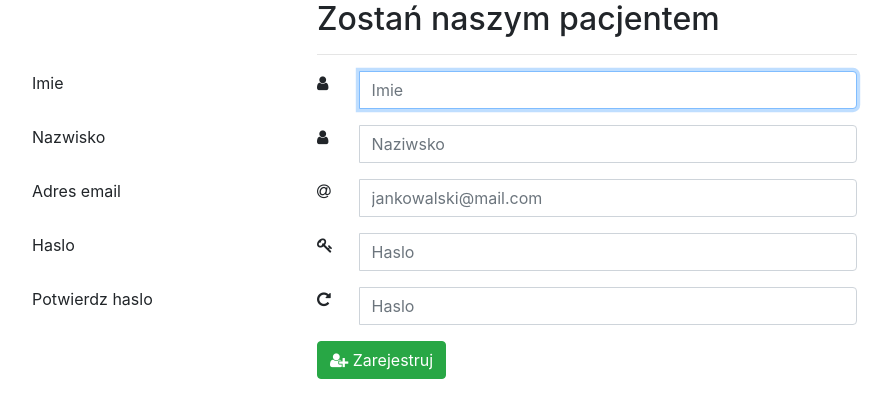
After one commit to Salixu/clinicProject, a PHP site: page /app/views/registration.html in a window 1280 px wide. The commit adds this page. Shown: the top 418 px of the page, without its empty margins (53-945 px from the left). Run offline with PHP 8.4, Linux system fonts and the light colour scheme; some libraries are stand-ins or nearby versions.

Commit message:
add registration html

```diff
--- /dev/null
+++ b/app/views/registration.html
@@ -0,0 +1,137 @@
+<!DOCTYPE html>
+<html lang="en">
+<head>
+    <!-- Standard Meta -->
+    <meta charset="utf-8"/>
+    <meta http-equiv="X-UA-Compatible" content="IE=edge,chrome=1"/>
+    <meta name="viewport" content="width=device-width, initial-scale=1.0, maximum-scale=1.0">
+    <link href="https://maxcdn.bootstrapcdn.com/bootstrap/4.0.0/css/bootstrap.min.css" rel="stylesheet" id="bootstrap-css">
+    <script src="https://maxcdn.bootstrapcdn.com/bootstrap/4.0.0/js/bootstrap.min.js"></script>
+    <script src="https://code.jquery.com/jquery-1.11.1.min.js"></script>
+
+    <!-- Site Properties -->
+    <title>Bootstrap 4 Register Form</title>
+
+    <!-- Stylesheets -->
+    <link rel="stylesheet" href="https://maxcdn.bootstrapcdn.com/font-awesome/4.6.1/css/font-awesome.min.css">
+</head>
+<body>
+<div class="container">
+    <form class="form-horizontal" role="form" method="POST" action="/register">
+        <div class="row">
+            <div class="col-md-3"></div>
+            <div class="col-md-6">
+                <h2>Zostań naszym pacjentem</h2>
+                <hr>
+            </div>
+        </div>
+        <div class="row">
+            <div class="col-md-3 field-label-responsive">
+                <label for="name">Imie</label>
+            </div>
+            <div class="col-md-6">
+                <div class="form-group">
+                    <div class="input-group mb-2 mr-sm-2 mb-sm-0">
+                        <div class="input-group-addon" style="width: 2.6rem"><i class="fa fa-user"></i></div>
+                        <input type="text" name="name" class="form-control" id="name"
+                               placeholder="Imie" required autofocus>
+                    </div>
+                </div>
+            </div>
+            <div class="col-md-3">
+                <div class="form-control-feedback">
+                        <span class="text-danger align-middle">
+                            <!-- Put name validation error messages here -->
+                        </span>
+                </div>
+            </div>
+        </div>
+        <div class="row">
+            <div class="col-md-3 field-label-responsive">
+                <label for="naziwsko">Nazwisko</label>
+            </div>
+            <div class="col-md-6">
+                <div class="form-group">
+                    <div class="input-group mb-2 mr-sm-2 mb-sm-0">
+                        <div class="input-group-addon" style="width: 2.6rem"><i class="fa fa-user"></i></div>
+                        <input type="text" name="naziwsko" class="form-control" id="naziwsko"
+                               placeholder="Naziwsko" required autofocus>
+                    </div>
+                </div>
+            </div>
+            <div class="col-md-3">
+                <div class="form-control-feedback">
+                        <span class="text-danger align-middle">
+                            <!-- Put name validation error messages here -->
+                        </span>
+                </div>
+            </div>
+        </div>
+        <div class="row">
+            <div class="col-md-3 field-label-responsive">
+                <label for="email">Adres email</label>
+            </div>
+            <div class="col-md-6">
+                <div class="form-group">
+                    <div class="input-group mb-2 mr-sm-2 mb-sm-0">
+                        <div class="input-group-addon" style="width: 2.6rem"><i class="fa fa-at"></i></div>
+                        <input type="text" name="email" class="form-control" id="email"
+                               placeholder="jankowalski@mail.com" required autofocus>
+                    </div>
+                </div>
+            </div>
+            <div class="col-md-3">
+                <div class="form-control-feedback">
+                        <span class="text-danger align-middle">
+                            <!-- Put e-mail validation error messages here -->
+                        </span>
+                </div>
+            </div>
+        </div>
+        <div class="row">
+            <div class="col-md-3 field-label-responsive">
+                <label for="password">Haslo</label>
+            </div>
+            <div class="col-md-6">
+                <div class="form-group has-danger">
+                    <div class="input-group mb-2 mr-sm-2 mb-sm-0">
+                        <div class="input-group-addon" style="width: 2.6rem"><i class="fa fa-key"></i></div>
+                        <input type="password" name="password" class="form-control" id="password"
+                               placeholder="Haslo" required>
+                    </div>
+                </div>
+            </div>
+            <div class="col-md-3">
+                <div class="form-control-feedback">
+                        <span class="text-danger align-middle">
+                            <!--<i class="fa fa-close"> </i>-->
+                        </span>
+                </div>
+            </div>
+        </div>
+        <div class="row">
+            <div class="col-md-3 field-label-responsive">
+                <label for="password">Potwierdz haslo</label>
+            </div>
+            <div class="col-md-6">
+                <div class="form-group">
+                    <div class="input-group mb-2 mr-sm-2 mb-sm-0">
+                        <div class="input-group-addon" style="width: 2.6rem">
+                            <i class="fa fa-repeat"></i>
+                        </div>
+                        <input type="password" name="password-confirmation" class="form-control"
+                               id="password-confirm" placeholder="Haslo" required>
+                    </div>
+                </div>
+            </div>
+        </div>
+        <div class="row">
+            <div class="col-md-3"></div>
+            <div class="col-md-6">
+                <button type="submit" class="btn btn-success"><i class="fa fa-user-plus"></i> Zarejestruj</button>
+            </div>
+        </div>
+    </form>
+</div>
+</body>
+</html>
```
Also changed, not shown: css/css.css (+7 -0 lines), img/certificate.png (deleted), 1 other file.
